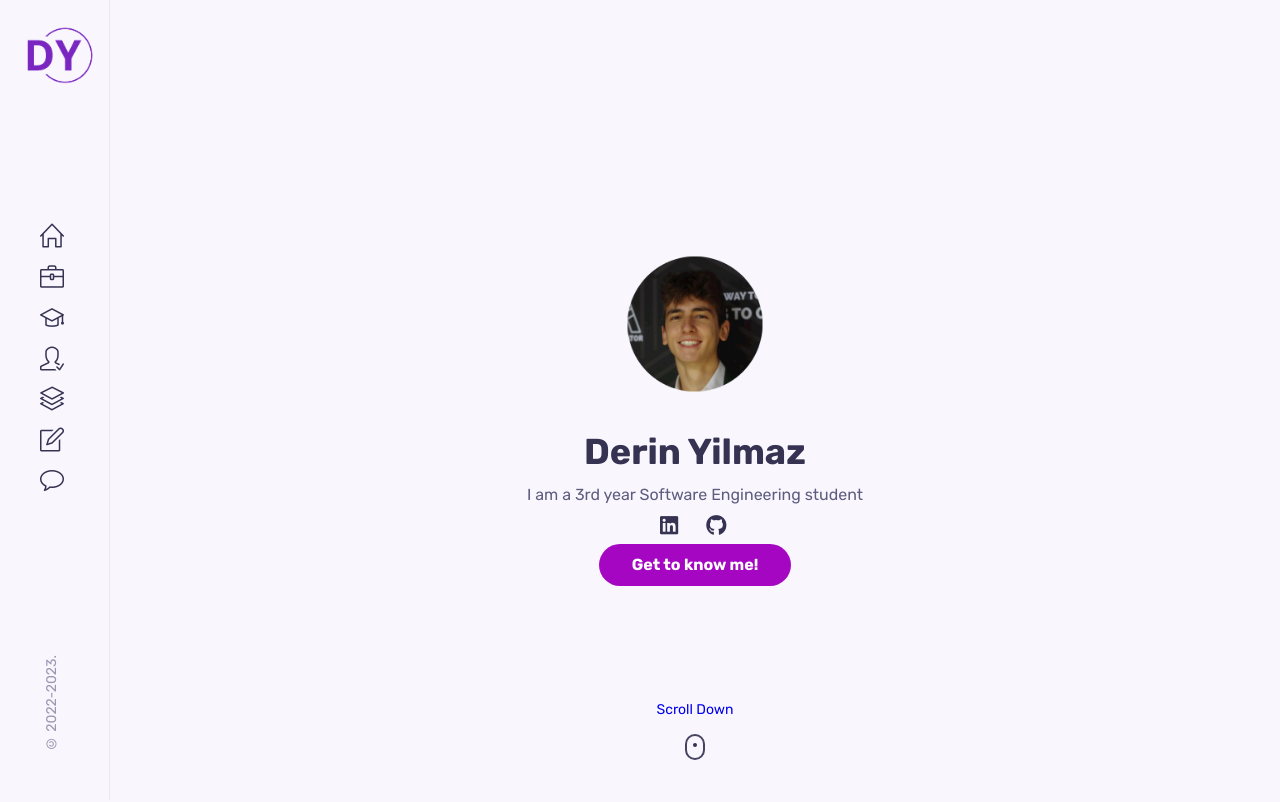
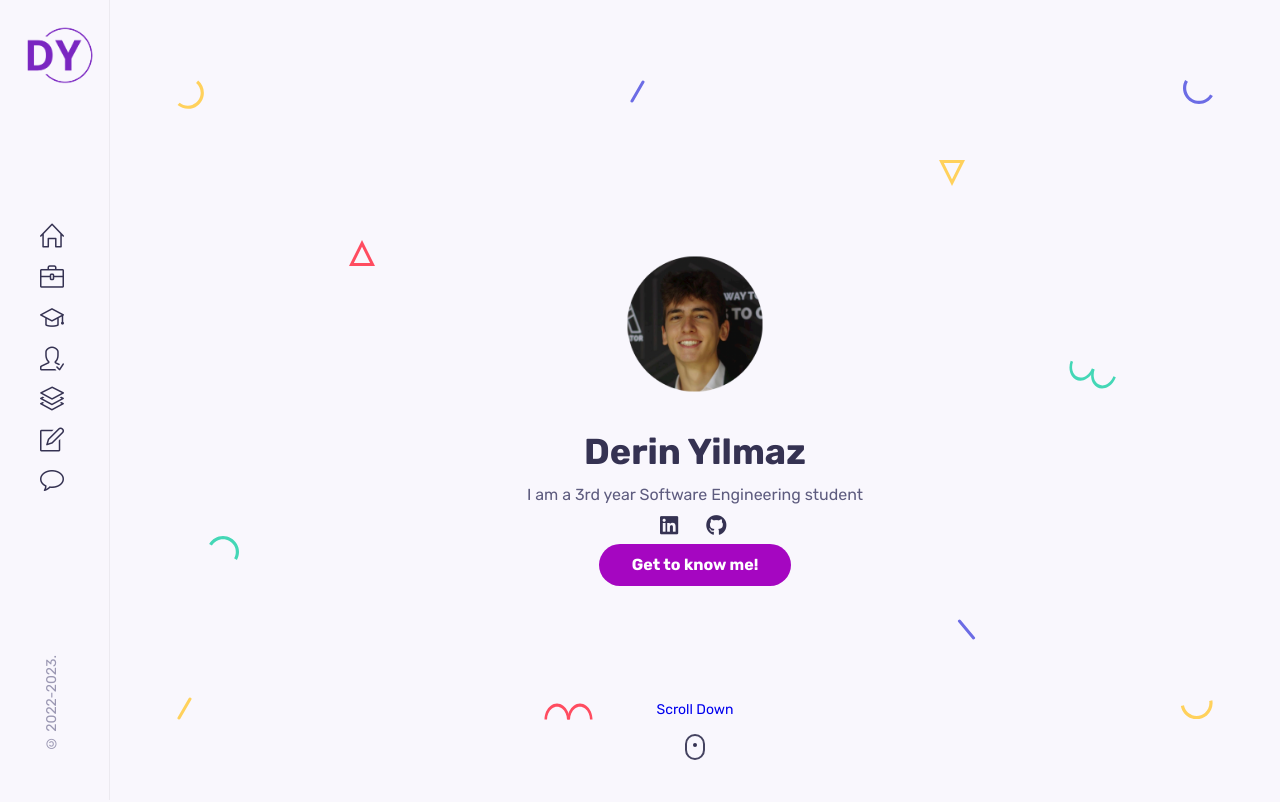
Before and after one commit to yilmazderin/yilmazderin.github.io, a React (Create React App) app in the folder personal-website/: page / in a window 1280 px wide. Shown: the top 802 px of the page. Built offline with nearby package versions, Linux system fonts and the light colour scheme.

Commit message:
Made shapes for home page

```diff
--- a/personal-website/src/components/home/Home.jsx
+++ b/personal-website/src/components/home/Home.jsx
@@ -3,10 +3,12 @@
 import ME from '../../assets/derin.png'
 import HeaderSocials from './HeaderSocials';
 import ScrollDown from './ScrollDown';
+import Shapes from './Shapes';
 
 const Home = () => {
     return (
         <section className="home container" id="home">
+
             <div className="intro">
                 <img src = {ME} alt = "" className="personal-pic" />
                 <h1 className="home__name">Derin Yilmaz</h1>
@@ -14,12 +16,14 @@
 
                 <HeaderSocials />
 
+
                 <a href='#contact' className='btn'>Get to know me!</a>
 
                 <ScrollDown />
             </div>
+            <Shapes />
         </section>
-    )
-}
+    );
+};
 
 export default Home
--- /dev/null
+++ b/personal-website/src/components/home/Shapes.jsx
@@ -0,0 +1,167 @@
+import React from 'react'
+
+const Shapes = () => {
+    return (
+        <div className="shapes">
+            <svg
+        width="27"
+        height="29"
+        class="shape s1"
+        xmlns="http://www.w3.org/2000/svg"
+      >
+        <path
+          d="M21.15625.60099c4.37954 3.67487 6.46544 9.40612 5.47254 15.03526-.9929 5.62915-4.91339 10.30141-10.2846 12.25672-5.37122 1.9553-11.3776.89631-15.75715-2.77856l2.05692-2.45134c3.50315 2.93948 8.3087 3.78663 12.60572 2.22284 4.297-1.5638 7.43381-5.30209 8.22768-9.80537.79387-4.50328-.8749-9.08872-4.37803-12.02821L21.15625.60099z"
+          fill="#FFD15C"
+          fill-rule="evenodd"
+        />
+      </svg>
+
+      <svg
+        width="26"
+        height="26"
+        class="shape s2"
+        xmlns="http://www.w3.org/2000/svg"
+      >
+        <path
+          d="M13 3.3541L2.42705 24.5h21.1459L13 3.3541z"
+          stroke="#FF4C60"
+          stroke-width="3"
+          fill="none"
+          fill-rule="evenodd"
+        />
+      </svg>
+
+      <svg
+        width="30"
+        height="25"
+        class="shape s3"
+        xmlns="http://www.w3.org/2000/svg"
+      >
+        <path
+          d="M.1436 8.9282C3.00213 3.97706 8.2841.92763 14.00013.92796c5.71605.00032 10.9981 3.04992 13.85641 8 2.8583 4.95007 2.8584 11.0491-.00014 16.00024l-2.77128-1.6c2.28651-3.96036 2.28631-8.84002.00011-12.8002-2.2862-3.96017-6.5124-6.40017-11.08513-6.4-4.57271.00018-8.79872 2.43984-11.08524 6.4002l-2.77128-1.6z"
+          fill="#44D7B6"
+          fill-rule="evenodd"
+        />
+      </svg>
+
+      <svg
+        width="15"
+        height="23"
+        class="shape s4"
+        xmlns="http://www.w3.org/2000/svg"
+      >
+        <rect
+          transform="rotate(30 9.86603 10.13397)"
+          x="7"
+          width="3"
+          height="25"
+          rx="1.5"
+          fill="#FFD15C"
+          fill-rule="evenodd"
+        />
+      </svg>
+
+      <svg
+        width="15"
+        height="23"
+        class="shape s5"
+        xmlns="http://www.w3.org/2000/svg"
+      >
+        <rect
+          transform="rotate(30 9.86603 10.13397)"
+          x="7"
+          width="3"
+          height="25"
+          rx="1.5"
+          fill="#6C6CE5"
+          fill-rule="evenodd"
+        />
+      </svg>
+
+      <svg
+        width="49"
+        height="17"
+        class="shape s6"
+        xmlns="http://www.w3.org/2000/svg"
+      >
+        <g fill="#FF4C60" fill-rule="evenodd">
+          <path d="M.5 16.5c0-5.71709 2.3825-10.99895 6.25-13.8567 3.8675-2.85774 8.6325-2.85774 12.5 0C23.1175 5.50106 25.5 10.78292 25.5 16.5H23c0-4.57303-1.90625-8.79884-5-11.08535-3.09375-2.28652-6.90625-2.28652-10 0C4.90625 7.70116 3 11.92697 3 16.5H.5z" />
+          <path d="M23.5 16.5c0-5.71709 2.3825-10.99895 6.25-13.8567 3.8675-2.85774 8.6325-2.85774 12.5 0C46.1175 5.50106 48.5 10.78292 48.5 16.5H46c0-4.57303-1.90625-8.79884-5-11.08535-3.09375-2.28652-6.90625-2.28652-10 0-3.09375 2.28651-5 6.51232-5 11.08535h-2.5z" />
+        </g>
+      </svg>
+
+      <svg
+        width="26"
+        height="26"
+        class="shape s7"
+        xmlns="http://www.w3.org/2000/svg"
+      >
+        <path
+          d="M13 22.6459L2.42705 1.5h21.1459L13 22.6459z"
+          stroke="#FFD15C"
+          stroke-width="3"
+          fill="none"
+          fill-rule="evenodd"
+        />
+      </svg>
+
+      <svg
+        width="19"
+        height="21"
+        class="shape s8"
+        xmlns="http://www.w3.org/2000/svg"
+      >
+        <rect
+          transform="rotate(-40 6.25252 10.12626)"
+          x="7"
+          width="3"
+          height="25"
+          rx="1.5"
+          fill="#6C6CE5"
+          fill-rule="evenodd"
+        />
+      </svg>
+
+      <svg
+        width="30"
+        height="25"
+        class="shape s9"
+        xmlns="http://www.w3.org/2000/svg"
+      >
+        <path
+          d="M29.8564 16.0718c-2.85854 4.95114-8.1405 8.00057-13.85654 8.00024-5.71605-.00032-10.9981-3.04992-13.85641-8-2.8583-4.95007-2.8584-11.0491.00014-16.00024l2.77128 1.6c-2.28651 3.96036-2.28631 8.84002-.00011 12.8002 2.2862 3.96017 6.5124 6.40017 11.08513 6.4 4.57271-.00018 8.79872-2.43984 11.08524-6.4002l2.77128 1.6z"
+          fill="#6C6CE5"
+          fill-rule="evenodd"
+        />
+      </svg>
+
+      <svg
+        width="47"
+        height="29"
+        class="shape s10"
+        xmlns="http://www.w3.org/2000/svg"
+      >
+        <g fill="#44D7B6" fill-rule="evenodd">
+          <path d="M46.78878 17.19094c-1.95535 5.3723-6.00068 9.52077-10.61234 10.8834-4.61167 1.36265-9.0893-.26708-11.74616-4.27524-2.65686-4.00817-3.08917-9.78636-1.13381-15.15866l2.34923.85505c-1.56407 4.29724-1.2181 8.92018.90705 12.12693 2.12514 3.20674 5.70772 4.5107 9.39692 3.4202 3.68921-1.0905 6.92581-4.40949 8.48988-8.70673l2.34923.85505z" />
+          <path d="M25.17585 9.32448c-1.95535 5.3723-6.00068 9.52077-10.61234 10.8834-4.61167 1.36264-9.0893-.26708-11.74616-4.27525C.16049 11.92447-.27182 6.14628 1.68354.77398l2.34923.85505c-1.56407 4.29724-1.2181 8.92018.90705 12.12692 2.12514 3.20675 5.70772 4.5107 9.39692 3.4202 3.68921-1.0905 6.92581-4.40948 8.48988-8.70672l2.34923.85505z" />
+        </g>
+      </svg>
+
+      <svg
+        width="33"
+        height="20"
+        class="shape s11"
+        xmlns="http://www.w3.org/2000/svg"
+      >
+        <path
+          d="M32.36774.34317c.99276 5.63023-1.09332 11.3614-5.47227 15.03536-4.37895 3.67396-10.3855 4.73307-15.75693 2.77837C5.76711 16.2022 1.84665 11.53014.8539 5.8999l3.15139-.55567c.7941 4.50356 3.93083 8.24147 8.22772 9.8056 4.29688 1.56413 9.10275.71673 12.60554-2.2227C28.34133 9.98771 30.01045 5.4024 29.21635.89884l3.15139-.55567z"
+          fill="#FFD15C"
+          fill-rule="evenodd"
+        />
+      </svg>
+        </div>
+
+    )
+}
+
+export default Shapes;
--- a/personal-website/src/components/home/home.css
+++ b/personal-website/src/components/home/home.css
@@ -88,3 +88,70 @@
     transform: translateX(-50%);
     animation: ani-mouse 2s linear infinite;
 }
+
+.shapes {
+    position: absolute;
+    left: 0;
+    top: 0;
+    height: 100%;
+    width: 100%;
+}
+
+.shape {
+    position: absolute;
+}
+
+.s1 {
+    left: 2%;
+    top: 10%;
+}
+
+.s2 {
+    left: 18%;
+    top: 30%;
+}
+
+.s3 {
+    left: 5%;
+    bottom: 30%;
+}
+
+.s4 {
+    left: 2%;
+    bottom: 10%;
+}
+
+.s5 {
+    left: 44%;
+    top: 10%;
+}
+
+.s6 {
+    left: 36%;
+    bottom: 10%;
+}
+
+.s7 {
+    top: 20%;
+    right: 25%;
+}
+
+.s8 {
+    right: 24%;
+    bottom: 20%;
+}
+
+.s9 {
+    right: 2%;
+    top: 10%;
+}
+
+.s10 {
+    top: 45%;
+    right: 11%;
+}
+
+.s11 {
+    bottom: 10%;
+    right: 2%;
+}
```
